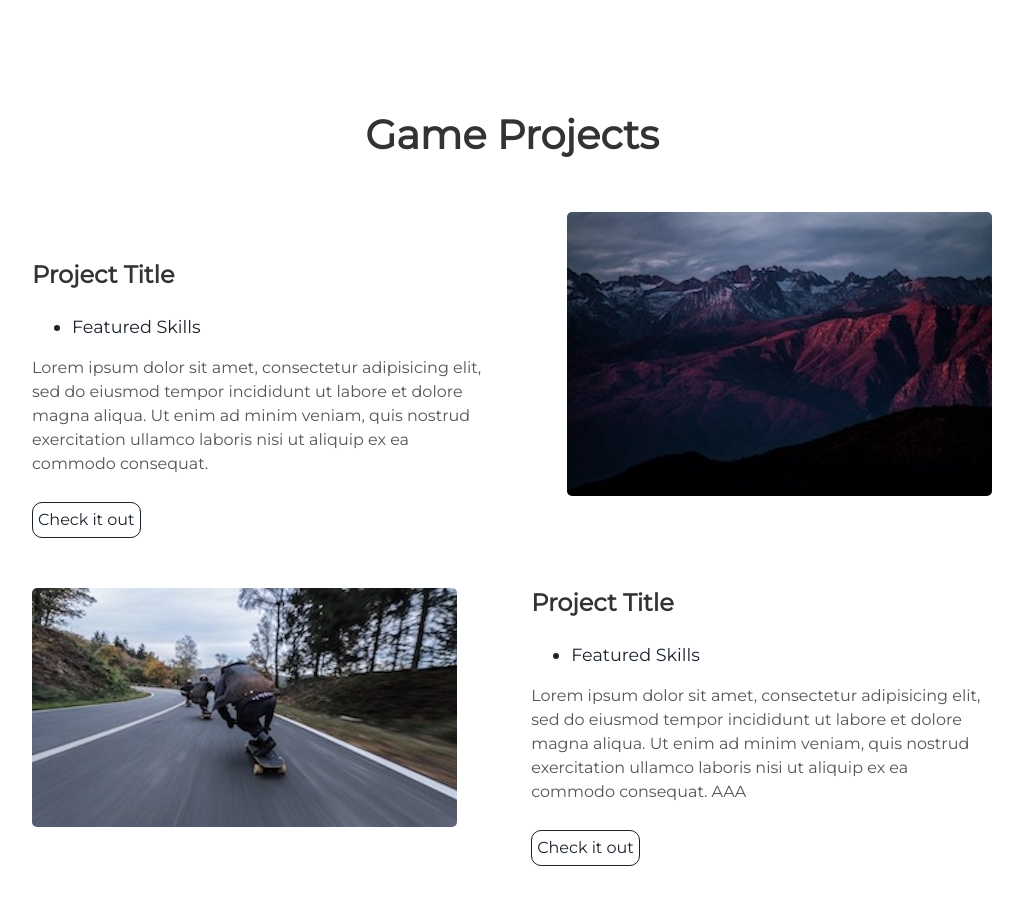
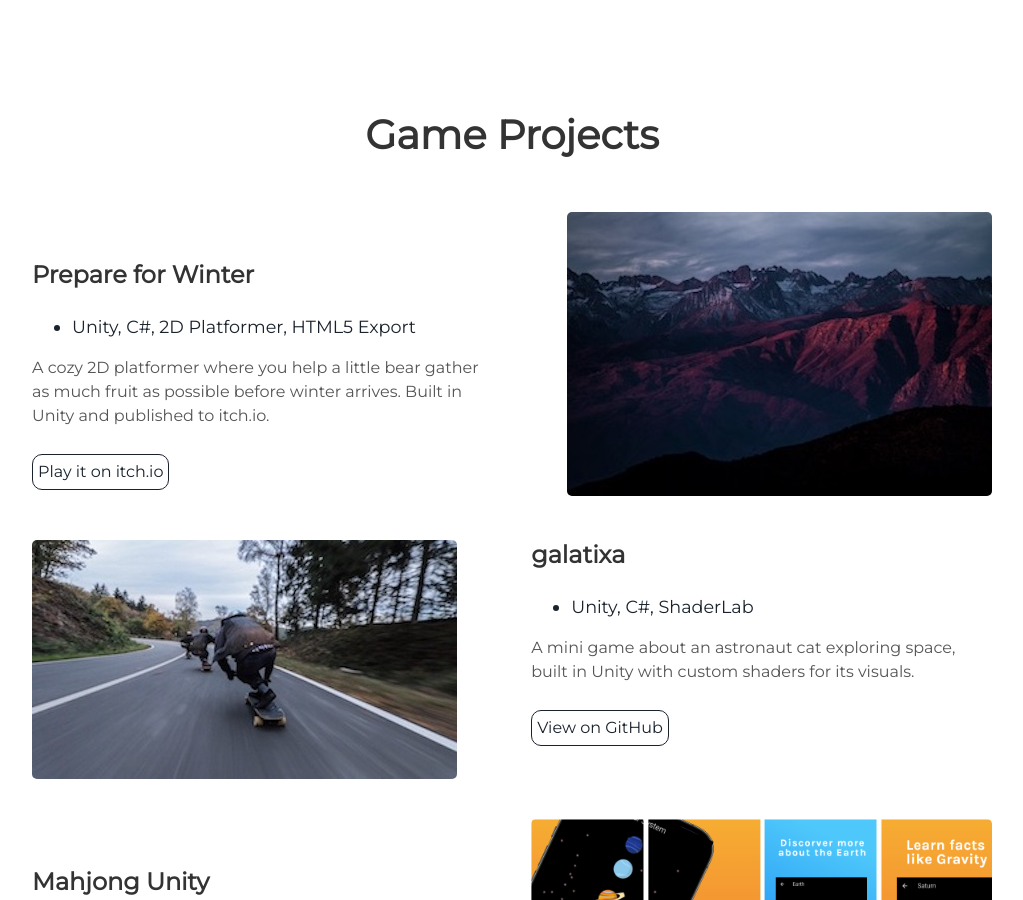
Before and after one commit to ALaurinne/ALaurinne.github.io, a Jekyll site: the page built from index.html, in a window 1280 px wide and 900 px high, scrolled down 1511 px. Shown: the whole window, without its empty margins (128-1151 px from the left). Built offline with Jekyll 4.4.1, drawn with Linux system fonts in a browser that asks for light colours; some of the changed text lies outside the part shown.

Commit message:
content: add real mobile and game portfolio projects
Replace the theme's placeholder lorem-ipsum entries with actual
shipped work: Solar System and QR Code Scanner (Flutter) under
Mobile Projects, and Prepare for Winter, galatixa and mahjong-unity
(all Unity/C#) under Game Projects.

```diff
--- a/_includes/gameprojects.html
+++ b/_includes/gameprojects.html
@@ -3,27 +3,43 @@
   </div>
   <div class="user-projects">
     <div class="images-right">
-      <img alt="mountains" src="{{ "/assets/img/mountains.jpg" | prepend: site.baseurl }}" />
+      <!-- placeholder image: swap for a real screenshot/gif of Prepare for Winter -->
+      <img alt="Prepare for Winter" src="{{ "/assets/img/mountains.jpg" | prepend: site.baseurl }}" />
     </div>
     <div class="contents">
-      <h3> Project Title </h3>
+      <h3> Prepare for Winter </h3>
       <ul>
-        <li> Featured Skills</li>
+        <li> Unity, C#, 2D Platformer, HTML5 Export </li>
       </ul>
-      <p>Lorem ipsum dolor sit amet, consectetur adipisicing elit, sed do eiusmod tempor incididunt ut labore et dolore magna aliqua. Ut enim ad minim veniam, quis nostrud exercitation ullamco laboris nisi ut aliquip ex ea commodo consequat.</p>
-      <a class="project-link" href="#">Check it out</a>
+      <p>A cozy 2D platformer where you help a little bear gather as much fruit as possible before winter arrives. Built in Unity and published to itch.io.</p>
+      <a class="project-link" target="_blank" href="https://louvel.itch.io/prepare-for-winter">Play it on itch.io</a>
     </div>
   </div>
   <div class="user-projects">
     <div class="images-left">
-      <img alt="mountains" src="{{ "/assets/img/skate.jpg" | prepend: site.baseurl }}" />
+      <!-- placeholder image: swap for a real screenshot/gif of galatixa -->
+      <img alt="galatixa" src="{{ "/assets/img/skate.jpg" | prepend: site.baseurl }}" />
     </div>
     <div class="contents-right">
-      <h3> Project Title </h3>
+      <h3> galatixa </h3>
       <ul>
-        <li> Featured Skills</li>
+        <li> Unity, C#, ShaderLab </li>
       </ul>
-      <p>Lorem ipsum dolor sit amet, consectetur adipisicing elit, sed do eiusmod tempor incididunt ut labore et dolore magna aliqua. Ut enim ad minim veniam, quis nostrud exercitation ullamco laboris nisi ut aliquip ex ea commodo consequat. AAA</p>
-      <a class="project-link" href="#">Check it out</a>
+      <p>A mini game about an astronaut cat exploring space, built in Unity with custom shaders for its visuals.</p>
+      <a class="project-link" target="_blank" href="https://github.com/ALaurinne/galatixa">View on GitHub</a>
     </div>
   </div>
+  <div class="user-projects">
+    <div class="images-right">
+      <!-- placeholder image: swap for a real screenshot/gif of mahjong-unity -->
+      <img alt="mahjong-unity" src="{{ "/assets/img/solar.png" | prepend: site.baseurl }}" />
+    </div>
+    <div class="contents">
+      <h3> Mahjong Unity </h3>
+      <ul>
+        <li> Unity, C#, Board/Tile-Matching Logic </li>
+      </ul>
+      <p>A mini Mahjong game built in Unity, implementing tile-matching board logic and game state management.</p>
+      <a class="project-link" target="_blank" href="https://github.com/ALaurinne/mahjong-unity">View on GitHub</a>
+    </div>
+  </div>
--- a/_includes/projects.html
+++ b/_includes/projects.html
@@ -3,27 +3,29 @@
 </div>
 <div class="user-projects">
   <div class="images-right">
-    <img alt="mountains" src="{{ "/assets/img/solar.png" | prepend: site.baseurl }}" />
+    <img alt="Solar System" src="{{ "/assets/img/solar.png" | prepend: site.baseurl }}" />
   </div>
   <div class="contents">
     <h3> Solar System </h3>
     <ul>
-      <li> Featured Skills</li>
+      <li> Flutter, Dart </li>
     </ul>
-    <p>Lorem ipsum dolor sit amet, consectetur adipisicing elit, sed do eiusmod tempor incididunt ut labore et dolore magna aliqua. Ut enim ad minim veniam, quis nostrud exercitation ullamco laboris nisi ut aliquip ex ea commodo consequat.</p>
-    <a class="project-link" href="#">Check it out</a>
+    <p>A Flutter app to explore the solar system, with facts about each planet like mass, volume, density and gravity.</p>
+    <!-- no live link yet: add the GitHub repo or store listing here once available -->
+    <a class="project-link">Check it out</a>
   </div>
 </div>
 <div class="user-projects">
   <div class="images-left">
-    <img alt="mountains" src="{{ "/assets/img/solar.png" | prepend: site.baseurl }}" />
+    <!-- placeholder image: swap for a real screenshot/gif of qrCodeScanner -->
+    <img alt="QR Code Scanner" src="{{ "/assets/img/teclado.jpeg" | prepend: site.baseurl }}" />
   </div>
   <div class="contents-right">
-    <h3> Wazzup </h3>
+    <h3> QR Code Scanner </h3>
     <ul>
-      <li> Featured Skills</li>
+      <li> Flutter, Dart, Mobile Camera APIs </li>
     </ul>
-    <p>Lorem ipsum dolor sit amet, consectetur adipisicing elit, sed do eiusmod tempor incididunt ut labore et dolore magna aliqua. Ut enim ad minim veniam, quis nostrud exercitation ullamco laboris nisi ut aliquip ex ea commodo consequat.</p>
-    <a class="project-link" href="#">Check it out</a>
+    <p>A Flutter mobile app that scans QR codes using the device camera and reads their contents.</p>
+    <a class="project-link" target="_blank" href="https://github.com/ALaurinne/qrCodeScanner">View on GitHub</a>
   </div>
 </div>
```
